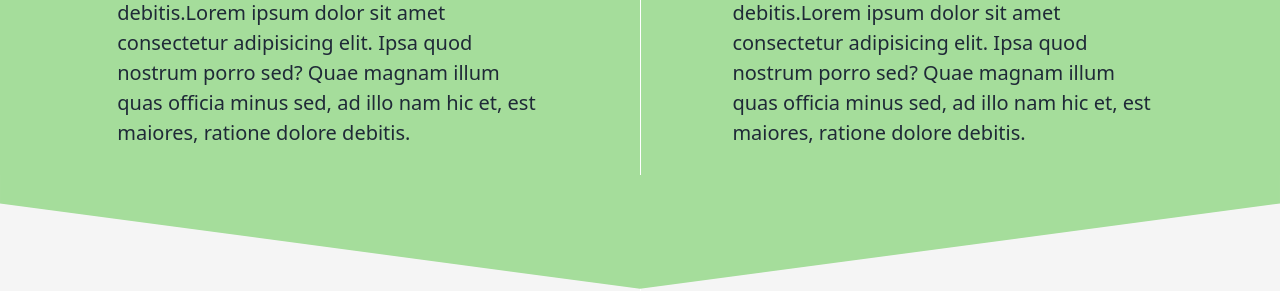
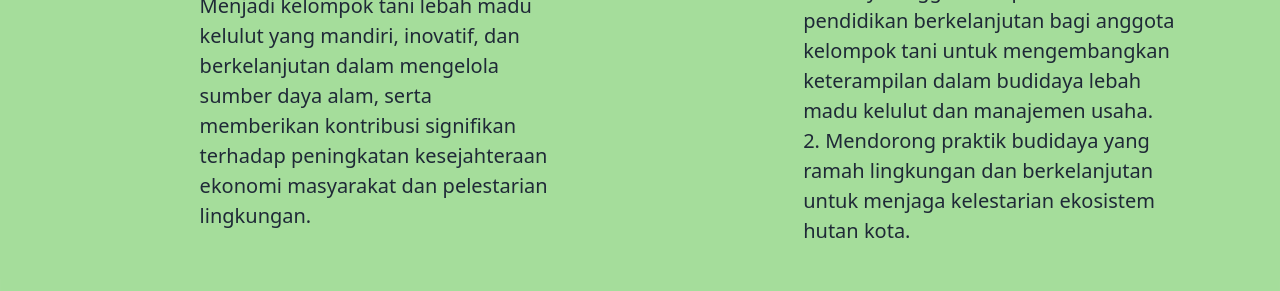
Before and after one commit to MasRangga/lebah-madu, a React (Vite) app: page /aboutpage in a window 1280 px wide. Shown: the part 1330-1621 px from the top of the page. Built offline with nearby package versions, Linux system fonts and the light colour scheme.

Commit message:
mengganti isi konten

```diff
--- a/src/pages/AboutPage.jsx
+++ b/src/pages/AboutPage.jsx
@@ -1,19 +1,15 @@
 import React from "react";
 import Navbar from "../components/Navbar";
 import Footer from "../components/Footer";
-import image from "../assets/gambarabout.png";
+import image from "../assets/about-sejarah.jpeg";
+import foto from "../assets/about-hero.jpg";
 
 const AboutPage = () => {
   return (
     <div>
       <Navbar />
-      <div
-        className="hero min-h-screen"
-        style={{
-          backgroundImage:
-            "url(https://img.daisyui.com/images/stock/photo-1507358522600-9f71e620c44e.jpg)",
-        }}
-      >
+      <div className="hero min-h-screen">
+        <img className="hero min-h-screen" src={foto} alt="Kelompok Tani Karamunting" />
         <div className="hero-overlay bg-opacity-60"></div>
         <div className="hero-content text-center text-neutral-content">
           <div className="max-w-md">
@@ -27,28 +23,24 @@ const AboutPage = () => {
         <h1 className="text-4xl font-bold">MISI</h1>
       </div>
 
-      <div className="flex flex-col w-full h-auto lg:h-[350px] lg:flex-row bg-[#a5dd9b] p-10">
+      <div className="flex flex-col w-full h-auto lg:h-[400px] lg:flex-row bg-[#a5dd9b] p-10">
         <div className="grid flex-grow place-items-center">
           <h1 className="text-2xl font-bold">VISI</h1>
-          <p className="w-[90%] lg:w-[70%]">
-            Lorem ipsum dolor sit amet consectetur adipisicing elit. Ipsa quod
-            nostrum porro sed? Quae magnam illum quas officia minus sed, ad illo
-            nam hic et, est maiores, ratione dolore debitis.Lorem ipsum dolor
-            sit amet consectetur adipisicing elit. Ipsa quod nostrum porro sed?
-            Quae magnam illum quas officia minus sed, ad illo nam hic et, est
-            maiores, ratione dolore debitis.
+          <p className="w-[90%] lg:w-[50%] text-md">
+            Menjadi kelompok tani lebah madu kelulut yang mandiri, inovatif, dan
+            berkelanjutan dalam mengelola sumber daya alam, serta memberikan
+            kontribusi signifikan terhadap peningkatan kesejahteraan ekonomi
+            masyarakat dan pelestarian lingkungan.
           </p>
         </div>
-        <div className="h-[2px] w-full bg-white lg:h-[600px] lg:w-[2px]"></div>
         <div className="grid flex-grow place-items-center">
           <h1 className="text-2xl font-bold">MISI</h1>
-          <p className="w-[90%] lg:w-[70%]">
-            Lorem ipsum dolor sit amet consectetur adipisicing elit. Ipsa quod
-            nostrum porro sed? Quae magnam illum quas officia minus sed, ad illo
-            nam hic et, est maiores, ratione dolore debitis.Lorem ipsum dolor
-            sit amet consectetur adipisicing elit. Ipsa quod nostrum porro sed?
-            Quae magnam illum quas officia minus sed, ad illo nam hic et, est
-            maiores, ratione dolore debitis.
+          <p className="w-[90%] lg:w-[70%] text-md">
+            <br /> 1. Menyelenggarakan pelatihan dan pendidikan berkelanjutan
+            bagi anggota kelompok tani untuk mengembangkan keterampilan dalam
+            budidaya lebah madu kelulut dan manajemen usaha. <br />
+            2. Mendorong praktik budidaya yang ramah lingkungan dan
+            berkelanjutan untuk menjaga kelestarian ekosistem hutan kota. <br />
           </p>
         </div>
       </div>
@@ -71,35 +63,40 @@ const AboutPage = () => {
       <div className="flex flex-col justify-center items-center min-h-screen gap-5 p-5">
         <img className="w-full max-w-3xl" src={image} alt="Deskripsi gambar" />
         <p className="w-full max-w-3xl">
-          Lorem ipsum dolor, sit amet consectetur adipisicing elit. Debitis,
-          delectus ducimus. Ducimus alias recusandae odio, quod dicta sunt ad
-          dignissimos tenetur suscipit eaque natus voluptate, unde nostrum vero
-          excepturi inventore laudantium eligendi? Obcaecati culpa eaque quam
-          nesciunt quaerat ullam quas laboriosam, sit, placeat ipsam facere
-          quasi saepe aliquam? Modi repudiandae expedita natus provident
-          reiciendis debitis. Error pariatur, incidunt, delectus explicabo
-          aperiam repellat soluta, praesentium assumenda rerum tempore maxime.
-          Tenetur ratione pariatur voluptatibus nesciunt impedit. Eveniet
-          commodi velit, minima nisi explicabo autem veritatis nam nesciunt
-          numquam rerum, inventore libero alias. Vero quae laudantium recusandae
-          temporibus quidem quasi, laborum aliquid ullam culpa sint blanditiis
-          ipsam, accusantium amet sequi fugit sunt natus, harum nemo accusamus
-          nostrum molestias cupiditate. Distinctio harum rerum deserunt in quod
-          delectus enim, dignissimos nulla voluptatem ab maxime dolor saepe aut
-          culpa id ducimus deleniti veniam voluptates? Esse quis deserunt
-          delectus quasi quibusdam quo quisquam quidem rem, earum cum laboriosam
-          nihil, ea iure atque. Sunt cumque quaerat dolores provident in fuga
-          molestias, magnam odit? Blanditiis debitis eum inventore, repellat,
-          nobis doloremque non maiores quam eligendi impedit amet doloribus
-          totam incidunt provident iure quod exercitationem, quis cupiditate
-          adipisci explicabo odio! Ratione, labore. Odit, at tenetur, repellat
-          similique aliquid vitae eveniet facilis sunt atque quam corporis ipsum
-          id enim nam temporibus vero! Expedita assumenda vel quisquam minus,
-          quo error exercitationem eligendi! Dolorem a mollitia minus. Labore
-          voluptatum expedita fugit distinctio deleniti voluptates accusantium
-          reprehenderit. Blanditiis provident ad molestiae soluta beatae
-          temporibus quo vel! Harum expedita ullam nemo commodi iste cupiditate
-          quis veritatis.
+          <br />
+          Kelompok Tani Lebah Madu Karamunting didirikan sebagai bagian dari
+          inisiatif masyarakat di Kelurahan Telagasari, Balikpapan, untuk
+          meningkatkan kesejahteraan ekonomi melalui budidaya lebah madu
+          kelulut. Kelompok ini terbentuk dari hasil kolaborasi antara
+          masyarakat setempat dengan PT Pertamina Hulu Kalimantan Timur (PHKT)
+          melalui program CSR mereka yang berfokus pada pemberdayaan ekonomi dan
+          pelestarian lingkungan. <br /> Sejarah kelompok ini bermula pada tahun
+          2021, ketika PHKT menggelar pelatihan budidaya lebah madu kelulut
+          bekerja sama dengan Kelompok Kerja (Pokja) Pengelola Hutan Kota
+          Pendidikan Telagasari (HKPTS). Pelatihan ini diadakan di Aula
+          Kelurahan Telagasari dan dihadiri oleh berbagai perwakilan dari
+          pemerintah kota Balikpapan, termasuk dari Dinas Lingkungan Hidup dan
+          pihak kelurahan. <br /> Inisiatif ini mendapat sambutan positif dari
+          berbagai pihak. Kepala Bidang Peningkatan Kapasitas Lingkungan Hidup
+          dan Penegakan Hukum, Noorlenawati, mengapresiasi perhatian PHKT
+          terhadap pelestarian lingkungan yang juga berdampak pada peningkatan
+          ekonomi masyarakat sekitar. Lurah Telagasari, Arini Amir, menyatakan
+          harapannya agar budidaya lebah kelulut dapat meningkatkan pendapatan
+          masyarakat setempat. <br /> Perwakilan manajemen PHKT, Asih Soenarih,
+          menyampaikan bahwa pelatihan ini diharapkan dapat memotivasi
+          masyarakat untuk mengembangkan usaha budidaya lebah madu kelulut dan
+          menangkap potensi peningkatan ekonomi alternatif, terutama di masa
+          pandemi COVID-19. Selain memberikan pelatihan, PHKT juga menyerahkan
+          bantuan berupa 25 paket bibit dan media sarang lebah kelulut, serta
+          berkomitmen untuk memberikan pendampingan dan monitoring evaluasi
+          program pasca pelatihan. Dengan adanya program ini, Kelompok Tani
+          Lebah Madu Karamunting diharapkan mampu menjadi model pemberdayaan
+          masyarakat yang sejalan dengan tujuan Sustainable Development Goals
+          (SDGs) tujuan 8, yaitu mendukung pertumbuhan ekonomi yang inklusif dan
+          berkelanjutan, tenaga kerja penuh dan produktif, serta pekerjaan yang
+          layak bagi semua. Kelompok ini kini bergerak aktif dalam budidaya
+          lebah kelulut dan berupaya meningkatkan kesejahteraan anggotanya serta
+          menjaga kelestarian ekosistem hutan kota. <br />
         </p>
       </div>
 
```
Also changed, not shown: src/assets/about-hero.jpg (added), src/assets/about-sejarah.jpeg (added).
